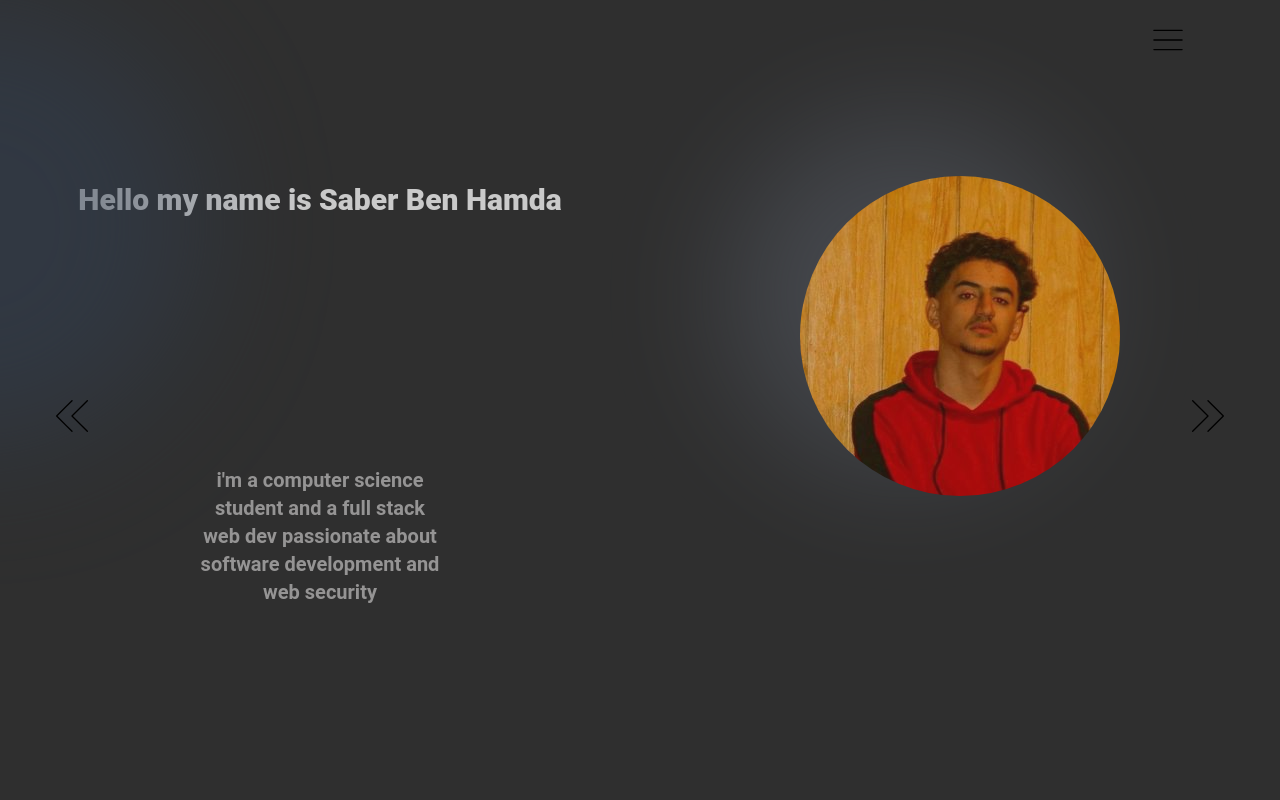
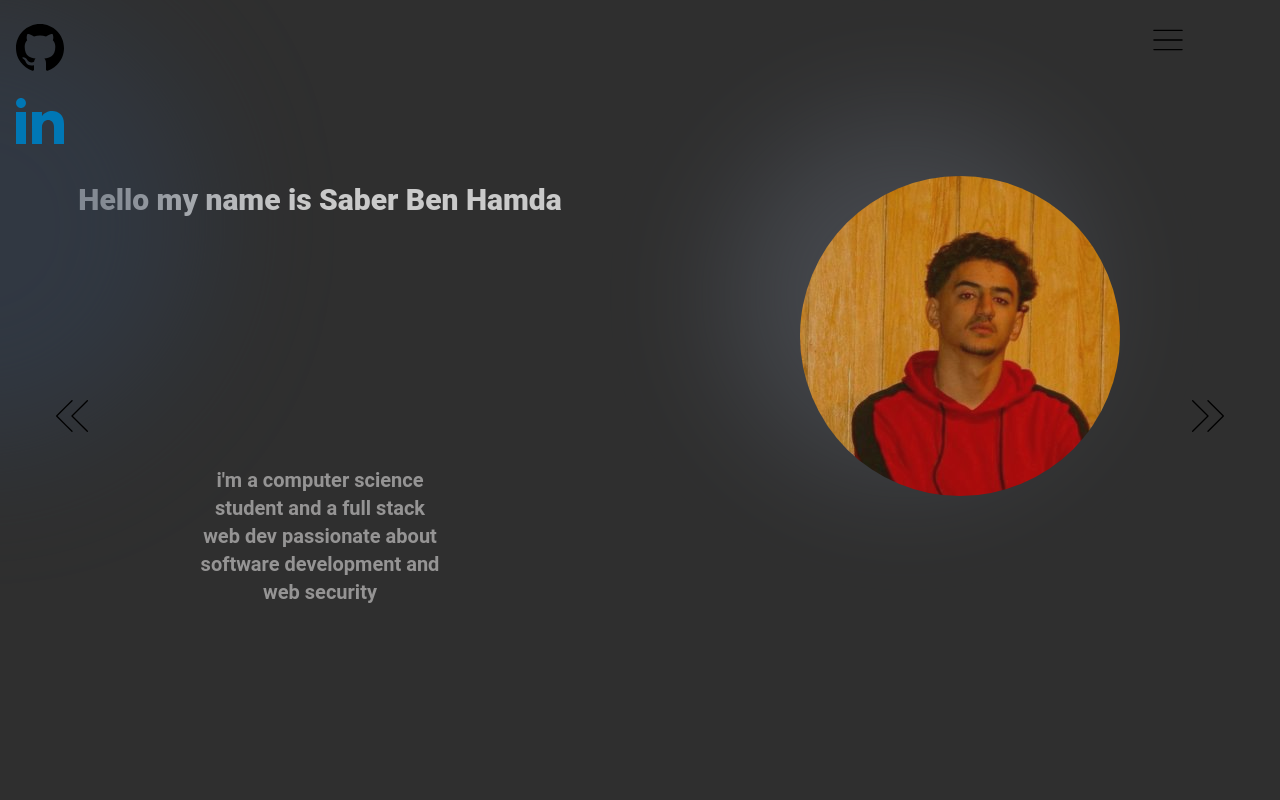
Before and after one commit to saberBenhamda0/myPortfolio, a React (Vite) app: page /myPortfolio/about in a window 1280 px wide. Shown: the top 800 px of the page. Built offline with nearby package versions, Linux system fonts and the light colour scheme.

Commit message:
adding social media links

```diff
--- /dev/null
+++ b/src/components/SocialMediaLinks.jsx
@@ -0,0 +1,33 @@
+import React from 'react'
+import { Link } from 'react-router-dom'
+
+const SocialMediaLinks = () => {
+  return (
+    <>
+        <Link to='https://github.com/saberBenhamda0' target="_blank" className='absolute z-50 grid cursor-pointer left-4 top-6 place-content-center'>
+        <svg
+    xmlns="http://www.w3.org/2000/svg"
+    className="relative w-12 h-12 cursor-pointer "
+    style={{color: "#000000"}}
+    fill="currentColor"
+    viewBox="0 0 24 24">
+    <path
+        d="M12 0c-6.626 0-12 5.373-12 12 0 5.302 3.438 9.8 8.207 11.387.599.111.793-.261.793-.577v-2.234c-3.338.726-4.033-1.416-4.033-1.416-.546-1.387-1.333-1.756-1.333-1.756-1.089-.745.083-.729.083-.729 1.205.084 1.839 1.237 1.839 1.237 1.07 1.834 2.807 1.304 3.492.997.107-.775.418-1.305.762-1.604-2.665-.305-5.467-1.334-5.467-5.931 0-1.311.469-2.381 1.236-3.221-.124-.303-.535-1.524.117-3.176 0 0 1.008-.322 3.301 1.23.957-.266 1.983-.399 3.003-.404 1.02.005 2.047.138 3.006.404 2.291-1.552 3.297-1.23 3.297-1.23.653 1.653.242 2.874.118 3.176.77.84 1.235 1.911 1.235 3.221 0 4.609-2.807 5.624-5.479 5.921.43.372.823 1.102.823 2.222v3.293c0 .319.192.694.801.576 4.765-1.589 8.199-6.086 8.199-11.386 0-6.627-5.373-12-12-12z" />
+    </svg>
+    </Link>
+    <Link to='https://www.linkedin.com/in/ben-hamda-saber-22b2ab254/' target="_blank" className='absolute z-50 grid cursor-pointer left-4 top-24 place-content-center'>
+    <svg
+        xmlns="http://www.w3.org/2000/svg"
+        className="relative w-12 h-12 cursor-pointer "
+        fill="currentColor"
+        style={{color: "#0077b5"}}
+        viewBox="0 0 24 24">
+        <path
+        d="M4.98 3.5c0 1.381-1.11 2.5-2.48 2.5s-2.48-1.119-2.48-2.5c0-1.38 1.11-2.5 2.48-2.5s2.48 1.12 2.48 2.5zm.02 4.5h-5v16h5v-16zm7.982 0h-4.968v16h4.969v-8.399c0-4.67 6.029-5.052 6.029 0v8.399h4.988v-10.131c0-7.88-8.922-7.593-11.018-3.714v-2.155z" />
+    </svg>
+    </Link>
+  </>
+    )
+}
+
+export default SocialMediaLinks
--- a/src/pages/about/index.jsx
+++ b/src/pages/about/index.jsx
@@ -11,6 +11,7 @@ import backendIcon from '../../assets/images/backend.png'
 import webSecurityIcon from '../../assets/images/shield.png'
 import Lottie from 'lottie-react'
 import collegeanimation from '../../assets/animation/collegeanimation.json'
+import SocialMediaLinks from '../../components/SocialMediaLinks';
 
 const About = () => {
 
@@ -22,6 +23,7 @@ const About = () => {
         animate={{opacity:1, y:0}}
         transition={{duration:1}}
     className='flex flex-row justify-between w-screen h-screen bg-[#2f2f2f]'>
+        <SocialMediaLinks />
         <Menu />
         <Link to='/myPortfolio/projects' className='fixed z-50 w-16 cursor-pointer top-2/4 right-6'>
             <img src={rightIcon} alt='rightIcon' className='w-8 h-8 ' />
--- a/src/pages/home/index.jsx
+++ b/src/pages/home/index.jsx
@@ -8,6 +8,7 @@ import { redirect } from 'react-router-dom';
 import Menu from '../../components/Menu';
 import Lottie from "lottie-react";
 import homeanimationData from '../../assets/animation/homeanimation.json'
+import SocialMediaLinks from '../../components/SocialMediaLinks';
 
 
 function Home() {
@@ -21,26 +22,8 @@ function Home() {
     transition={{duration:1}}
     >
             <Menu />
-    <svg
-  xmlns="http://www.w3.org/2000/svg"
-  className="h-7 w-7"
-  style={{color: "#000000"}}
-  fill="currentColor"
-  viewBox="0 0 24 24">
-  <path
-    d="M12 0c-6.626 0-12 5.373-12 12 0 5.302 3.438 9.8 8.207 11.387.599.111.793-.261.793-.577v-2.234c-3.338.726-4.033-1.416-4.033-1.416-.546-1.387-1.333-1.756-1.333-1.756-1.089-.745.083-.729.083-.729 1.205.084 1.839 1.237 1.839 1.237 1.07 1.834 2.807 1.304 3.492.997.107-.775.418-1.305.762-1.604-2.665-.305-5.467-1.334-5.467-5.931 0-1.311.469-2.381 1.236-3.221-.124-.303-.535-1.524.117-3.176 0 0 1.008-.322 3.301 1.23.957-.266 1.983-.399 3.003-.404 1.02.005 2.047.138 3.006.404 2.291-1.552 3.297-1.23 3.297-1.23.653 1.653.242 2.874.118 3.176.77.84 1.235 1.911 1.235 3.221 0 4.609-2.807 5.624-5.479 5.921.43.372.823 1.102.823 2.222v3.293c0 .319.192.694.801.576 4.765-1.589 8.199-6.086 8.199-11.386 0-6.627-5.373-12-12-12z" />
-</svg>
-<div className='grid w-12 h-12 bg-blue-700 place-content-center'>
-  <svg
-    xmlns="http://www.w3.org/2000/svg"
-    class=" h-7 w-7"
-    fill="currentColor"
-    style={{color: "#0077b5"}}
-    viewBox="0 0 24 24">
-    <path
-      d="M4.98 3.5c0 1.381-1.11 2.5-2.48 2.5s-2.48-1.119-2.48-2.5c0-1.38 1.11-2.5 2.48-2.5s2.48 1.12 2.48 2.5zm.02 4.5h-5v16h5v-16zm7.982 0h-4.968v16h4.969v-8.399c0-4.67 6.029-5.052 6.029 0v8.399h4.988v-10.131c0-7.88-8.922-7.593-11.018-3.714v-2.155z" />
-  </svg>
-</div>
+
+    <SocialMediaLinks />
 
     <div className= "w-screen h-screen bg-[#2f2f2f] flex flex-row-reverse align-middle">
 
--- a/src/pages/projects/index.jsx
+++ b/src/pages/projects/index.jsx
@@ -7,6 +7,7 @@ import { Link } from 'react-router-dom';
 import Menu from '../../components/Menu'
 import projectOneImg from '../../assets/images/project1.png'
 import Cards from '../../components/card'
+import SocialMediaLinks from '../../components/SocialMediaLinks';
 
 const Projects = () =>   {
 
@@ -14,6 +15,7 @@ const Projects = () =>   {
     <div className='w-screen bg-[#2f2f2f]'
 
     >
+        <SocialMediaLinks />
         <Menu />
         <Link to='/myPortfolio/contact' className='fixed z-50 w-16 top-2/4 right-6'>
             <img src={rightIcon} alt='rightIcon' className='w-8 h-8 ' />
```
